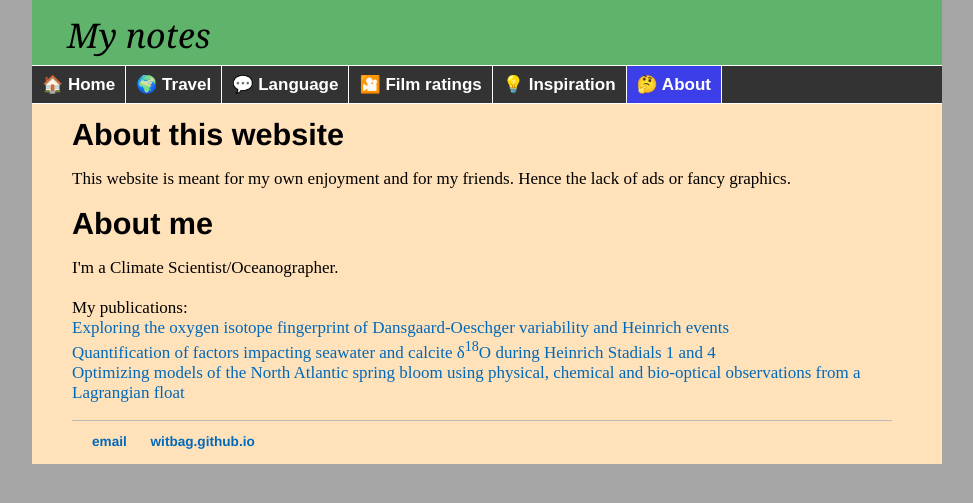
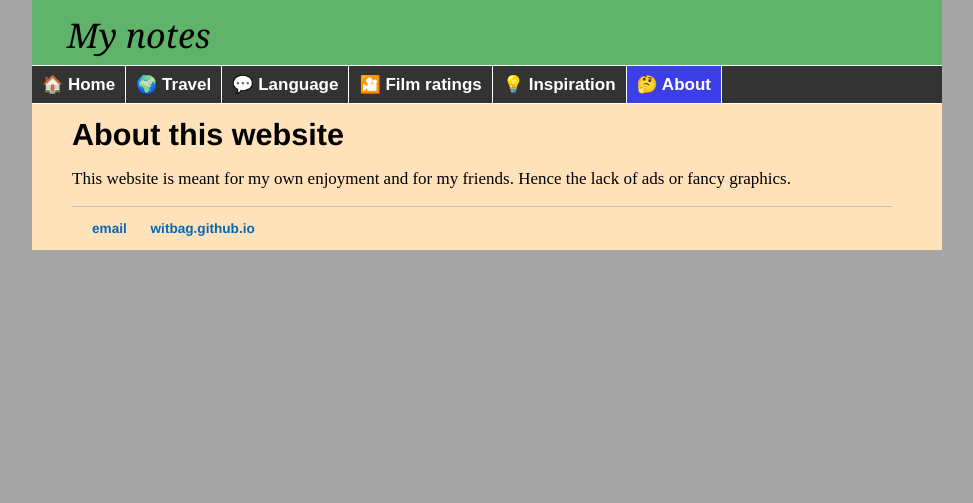
Before and after one commit to witbag/witbag.github.io, a Jekyll site: the page built from about/index.html, in a window 1280 px wide. Shown: the top 503 px of the page, without its empty margins (153-1126 px from the left). Built offline with Jekyll 4.4.1, drawn with Linux system fonts in a browser that asks for light colours.

Commit message:
Update index.html

```diff
--- a/about/index.html
+++ b/about/index.html
@@ -7,13 +7,5 @@ title: About
 <br>
 	<h2>About this website</h2>
 	<p>This website is meant for my own enjoyment and for my friends. Hence the lack of ads or fancy graphics.</p>
-	<h2>About me</h2>
-	<p>I'm a Climate Scientist/Oceanographer.<br>
-<br>
-My publications:<br>
-<a href="https://www.sciencedirect.com/science/article/pii/S0277379117300203" target=_blank>Exploring the oxygen isotope fingerprint of Dansgaard-Oeschger variability and Heinrich events</a><br>
-<a href="https://agupubs.onlinelibrary.wiley.com/doi/epdf/10.1002/2014PA002751" target=_blank>Quantification of factors impacting seawater and calcite δ<sup>18</sup>O during Heinrich Stadials 1 and 4</a><br>
-<a href="https://www.biogeosciences.net/8/1291/2011/bg-8-1291-2011.pdf" target=_blank>Optimizing models of the North Atlantic spring bloom using physical, chemical and bio-optical observations from a Lagrangian float</a>
-</p>
 
 </div>
```
